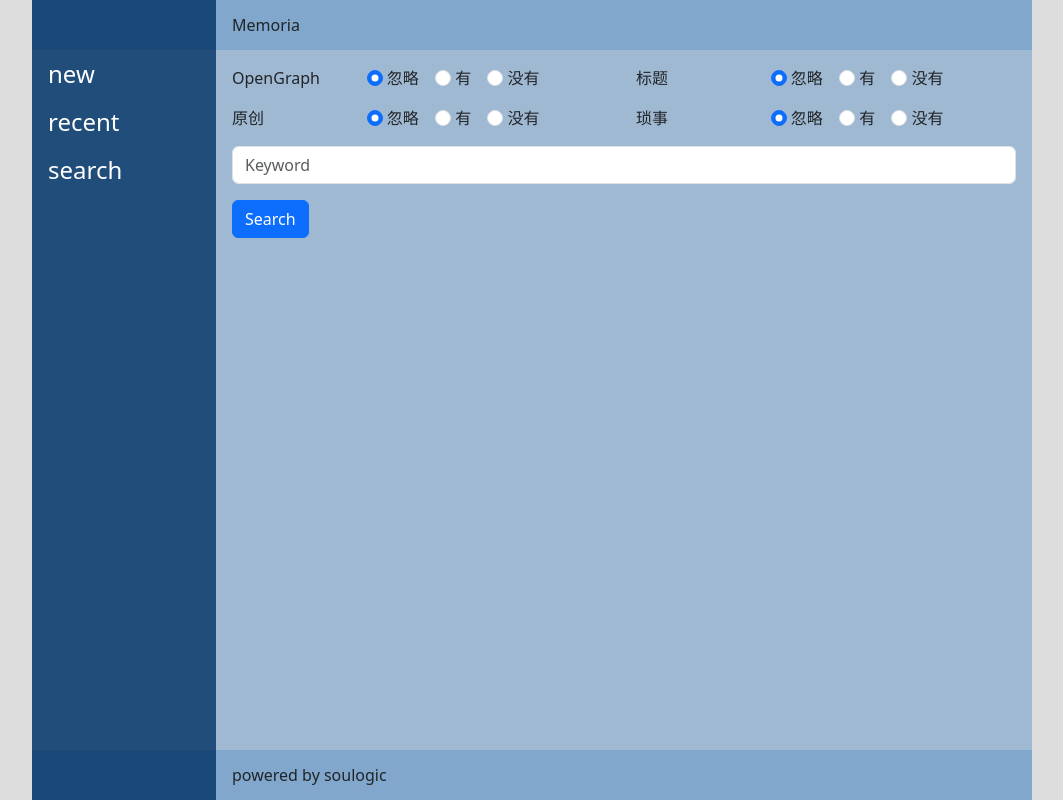
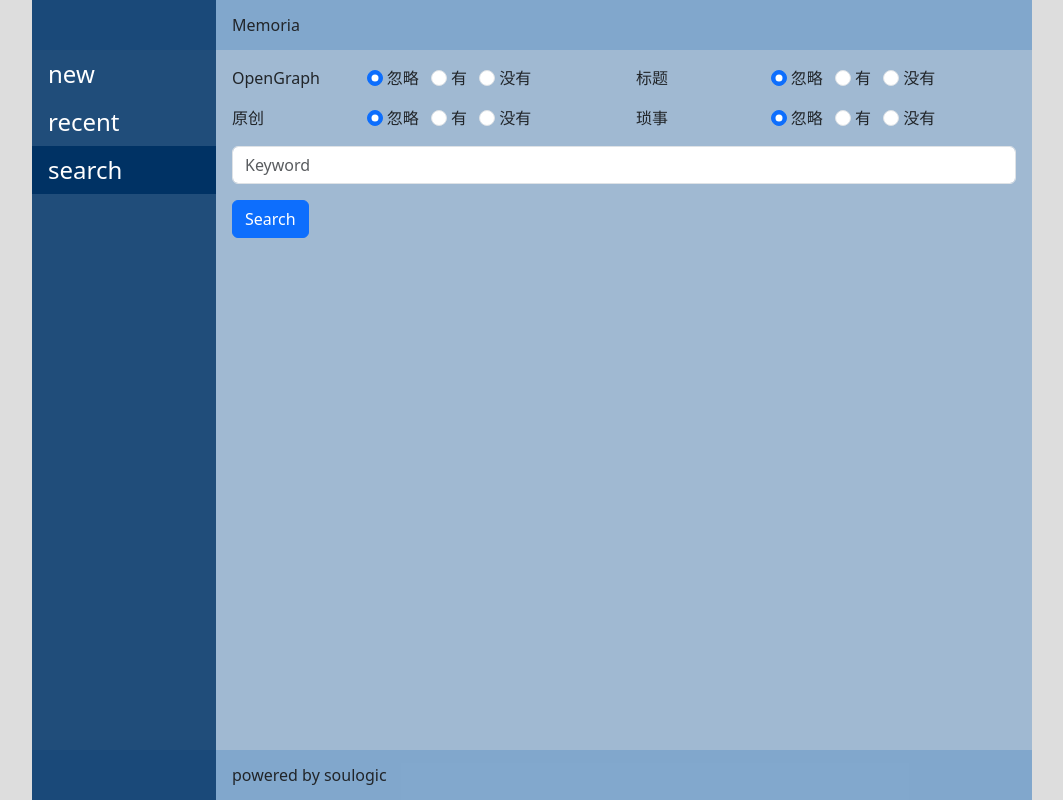
Before and after one commit to zhengkai/memoria, a website built with Vite: page client/index.html in a window 1280 px wide. Shown: the whole page, without its empty margins (108-1171 px from the left). Built offline with nearby package versions, Linux system fonts and the light colour scheme; files whose address does not match are found by name.

Commit message:
chore: client

```diff
--- a/client/index.html
+++ b/client/index.html
@@ -10,9 +10,9 @@
 		<aside>
 			<nav>
 				<ul>
-					<li><a href="?action=edit">new</a></li>
-					<li><a href="?action=list">recent</a></li>
-					<li><a href="?action=search">search</a></li>
+					<li><a data-id="new" href="?action=edit">new</a></li>
+					<li><a data-id="recent" href="?action=list">recent</a></li>
+					<li><a data-id="search" href="?action=search">search</a></li>
 				</ul>
 			</nav>
 		</aside>
--- /dev/null
+++ b/client/src/component/common/nav.ts
@@ -0,0 +1,13 @@
+// 左侧导航条
+
+export const nav = (key: string) => {
+	const nav = document.querySelector('body > aside > nav')!;
+	nav.querySelectorAll('a').forEach((a) => {
+		const id = a.dataset.id;
+		if (id === key) {
+			a.classList.add('active');
+		} else {
+			a.classList.remove('active');
+		}
+	});
+}
--- a/client/src/component/edit/edit.ts
+++ b/client/src/component/edit/edit.ts
@@ -1,5 +1,6 @@
 import tpl from './edit.html?raw'
 import { api, pb } from '../../inc';
+import { nav } from '../common/nav';
 
 export class Edit {
 
@@ -16,6 +17,7 @@ export class Edit {
 		if (this.id) {
 			this.getData();
 		} else {
+			nav('new');
 			this.genHTML();
 		}
 	}
--- a/client/src/component/list/list.ts
+++ b/client/src/component/list/list.ts
@@ -1,6 +1,7 @@
 import tpl from './list.html?raw'
 import { api, pb } from '../../inc';
 import { tplItemList } from '../common/item-row';
+import { nav } from '../common/nav';
 
 export class List {
 
@@ -9,6 +10,8 @@ export class List {
 	root: HTMLElement;
 
 	constructor(_: URL, root: HTMLElement) {
+
+		nav('recent');
 
 		this.root = root;
 
--- a/client/src/component/search/search.ts
+++ b/client/src/component/search/search.ts
@@ -1,6 +1,7 @@
 import tpl from './search.html?raw'
 import { api, pb } from '../../inc';
 import { tplItemList } from '../common/item-row';
+import { nav } from '../common/nav';
 
 export class Search {
 
@@ -9,6 +10,8 @@ export class Search {
 	root: HTMLElement;
 
 	constructor(_: URL, root: HTMLElement) {
+
+		nav('search');
 
 		root.innerHTML = tpl;
 		this.root = root;
--- a/client/src/style/_global.scss
+++ b/client/src/style/_global.scss
@@ -5,11 +5,21 @@ body {
 	overflow-y: scroll;
 }
 
+body > aside,
+body > main > header,
+body > main > footer {
+	cursor: default;
+	user-select: none;
+}
+
 textarea {
 	font-family: config.$font-mono;
 }
 
 form {
+	h1, label {
+		user-select: none;
+	}
 	div.row {
 		margin-bottom: 16px;
 	}
--- a/client/src/style/_layout.scss
+++ b/client/src/style/_layout.scss
@@ -15,6 +15,7 @@ body {
 		display: flex;
 		flex-direction: column;
 		height: 100vh;
+		user-select: none;
 	}
 
 	> main {
--- a/client/src/style/_sidebar.scss
+++ b/client/src/style/_sidebar.scss
@@ -12,7 +12,7 @@ body > aside {
 				line-height: 48px;
 				height: 48px;
 				padding: 0 16px;
-				&:hover {
+				&:hover, &.active {
 					background-color: rgb(0, 50, 100);
 				}
 			}
```
Also changed, not shown: client/src/component/edit/edit.html (+2 -4 lines), client/src/component/search/search.html (+8 -16 lines).
